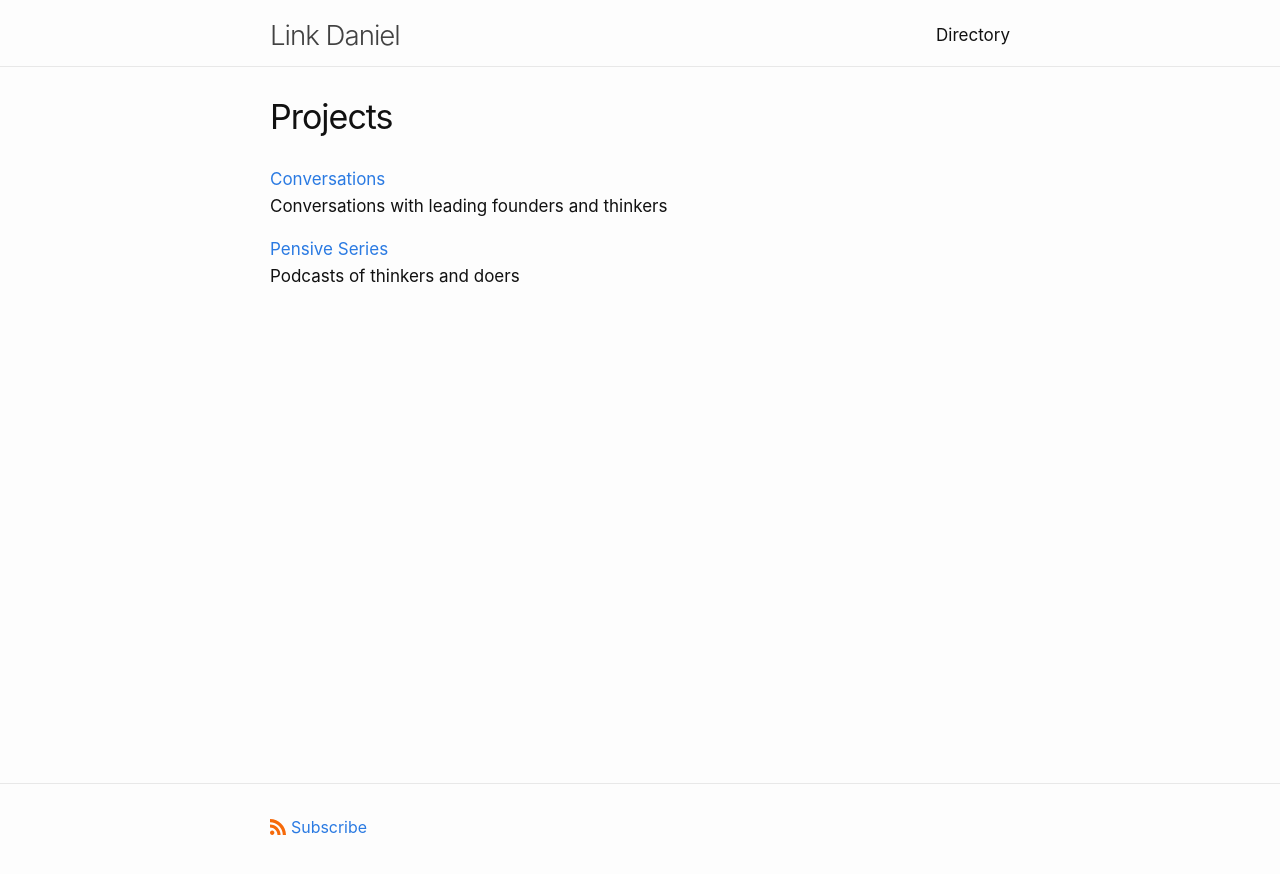
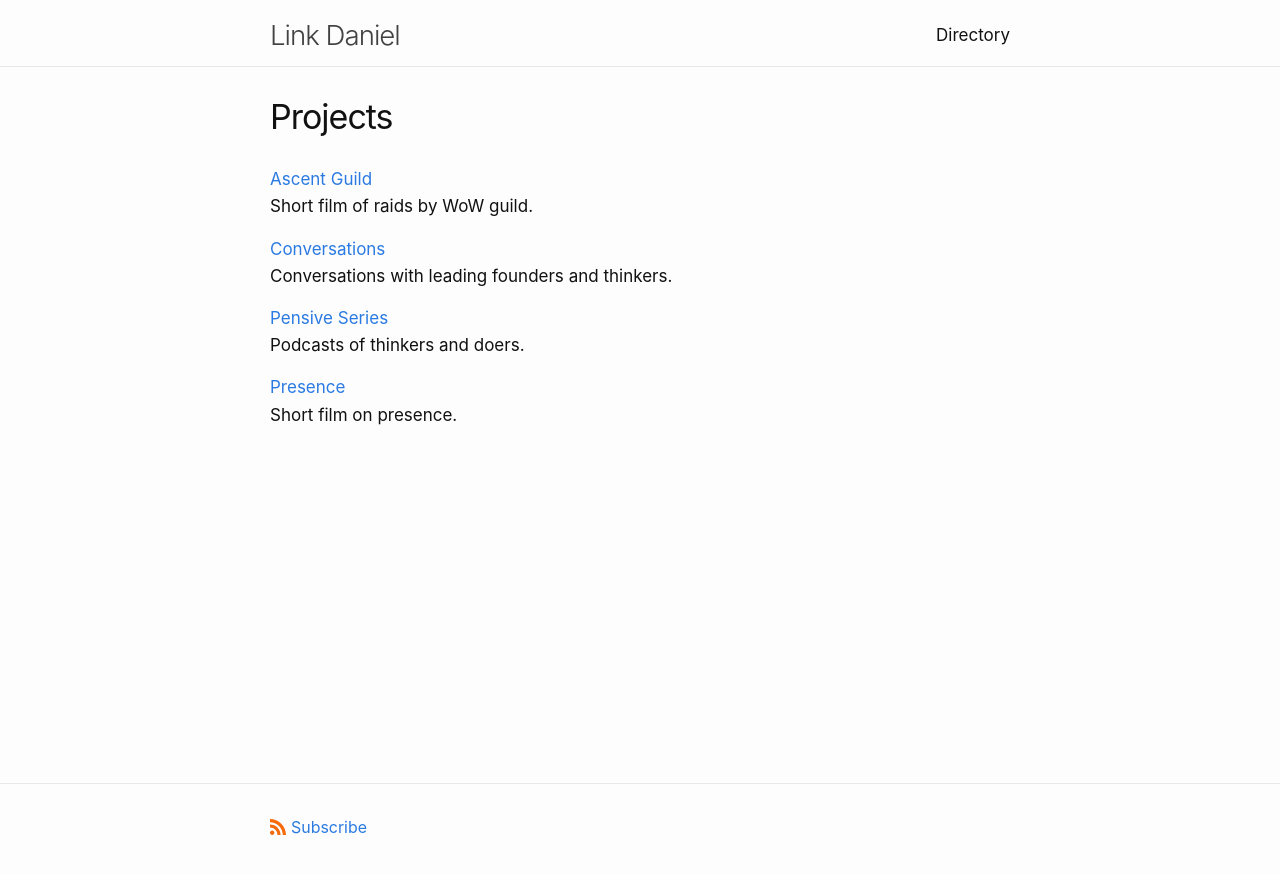
Before and after one commit to link-daniel/link.github.io, a Jekyll site: the page built from projects.md, in a window 1280 px wide. Shown: the top 874 px of the page. Built offline with Jekyll 4.4.1, drawn with Linux system fonts in a browser that asks for light colours.

Commit message:
Update projects.md

```diff
--- a/projects.md
+++ b/projects.md
@@ -4,10 +4,18 @@ title: Projects
 permalink: /projects/
 ---
 
+[Ascent Guild](/ascentguild)
+<br>
+Short film of raids by WoW guild.
+
 [Conversations](/conversations)
 <br>
-Conversations with leading founders and thinkers
+Conversations with leading founders and thinkers.
 
 [Pensive Series](/pensive)
 <br>
-Podcasts of thinkers and doers
+Podcasts of thinkers and doers.
+
+[Presence](/presence)
+<br>
+Short film on presence.
```
